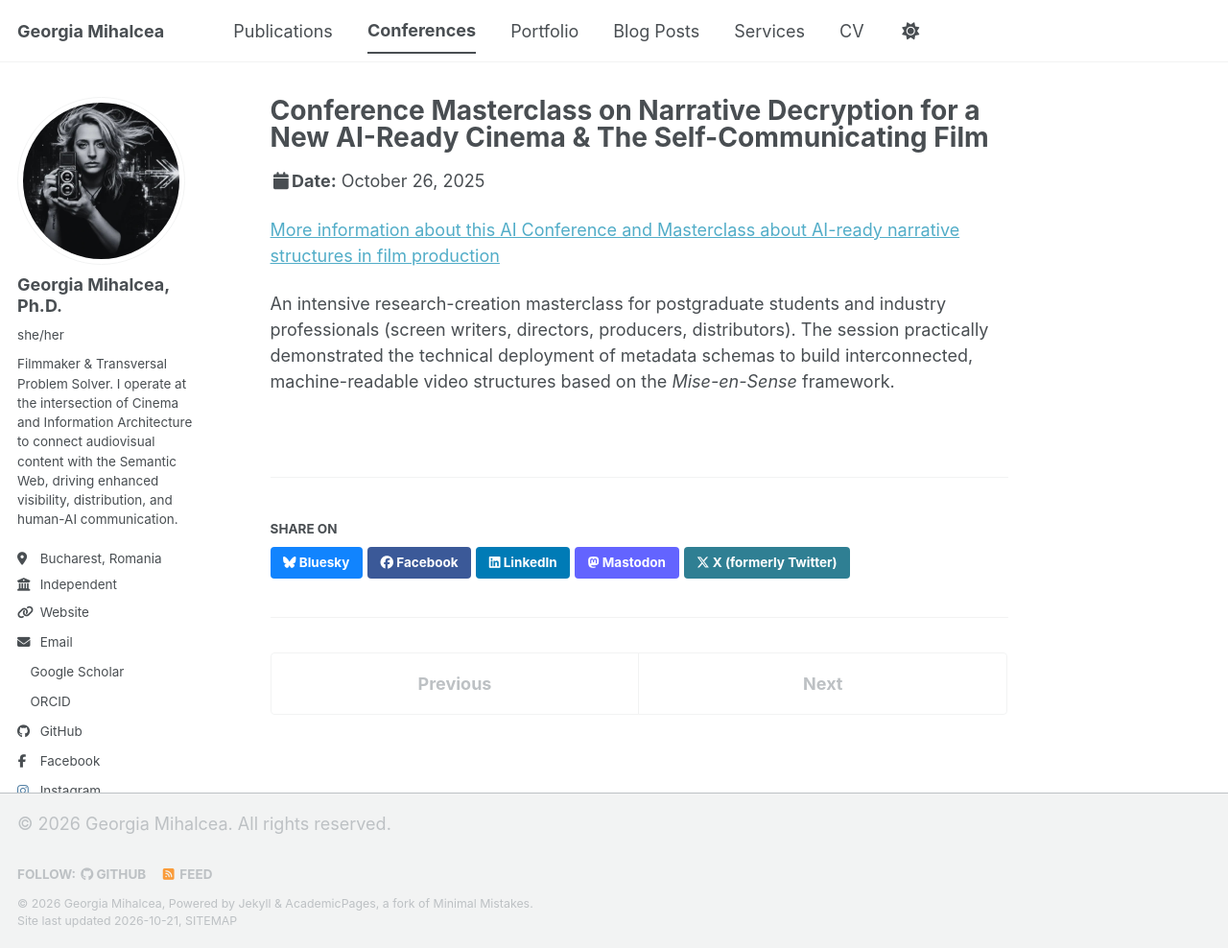
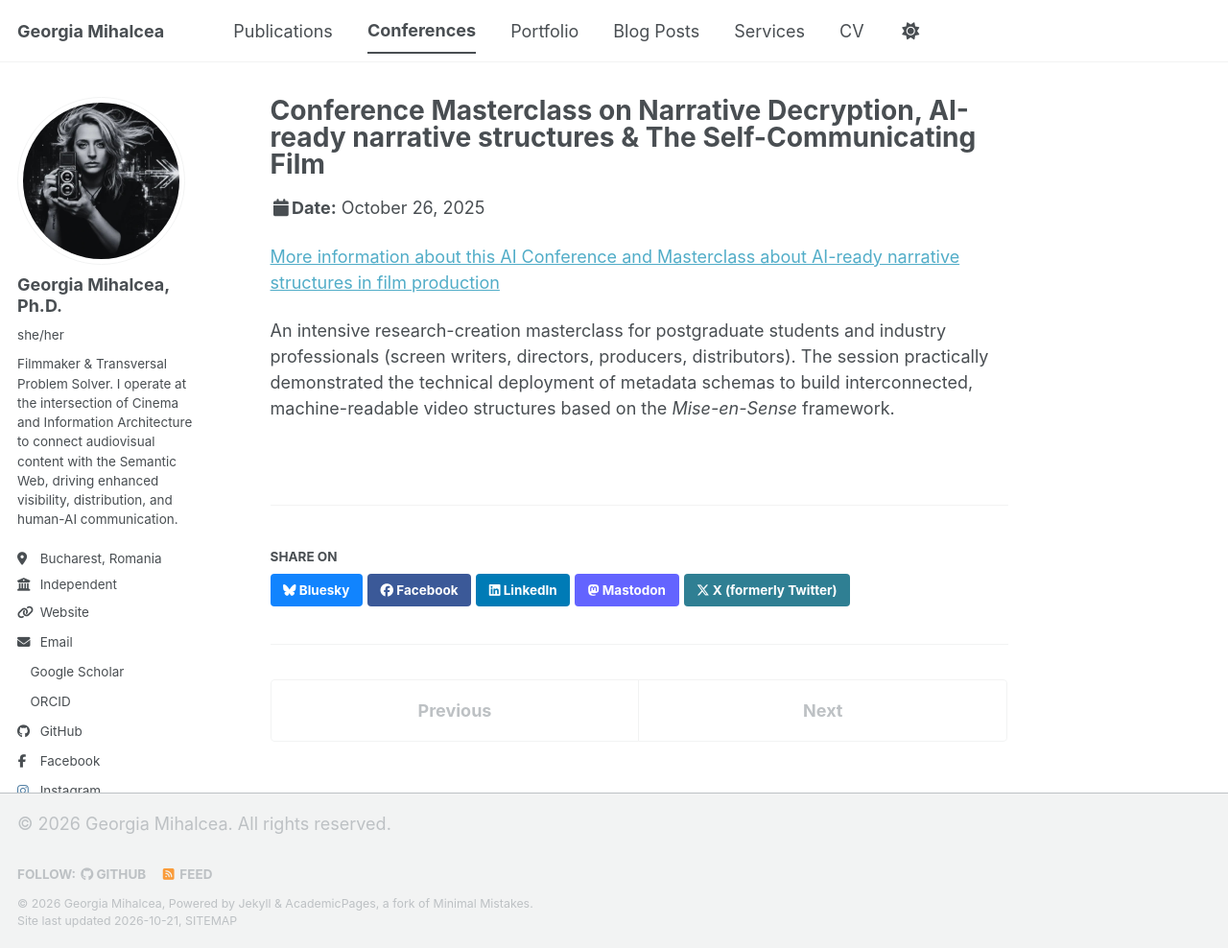
Before and after one commit to GeorgiaMihalcea/georgiamihalcea.github.io, a Jekyll site: the page built from _talks/20142025-10-26-self-communcating-film-masterclass.md, in a window 1280 px wide and 988 px high. Shown: the whole window at 96% size. Built offline with Jekyll 4.4.1, drawn with Linux system fonts in a browser that asks for light colours; a style sheet for code colours, icons or effects is not loaded.

Commit message:
Update title for self-communicating film masterclass

```diff
--- a/_talks/20142025-10-26-self-communcating-film-masterclass.md
+++ b/_talks/20142025-10-26-self-communcating-film-masterclass.md
@@ -1,5 +1,5 @@
 ---
-title: "Conference Masterclass on Narrative Decryption for a New AI-Ready Cinema & The Self-Communicating Film"
+title: "Conference Masterclass on Narrative Decryption, AI-ready narrative structures & The Self-Communicating Film"
 collection: talks
 type: "Masterclass"
 permalink: /talks/2025-10-26-self-communcating-film-masterclass
```
